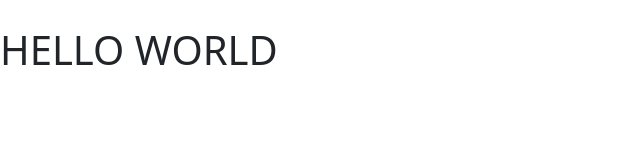
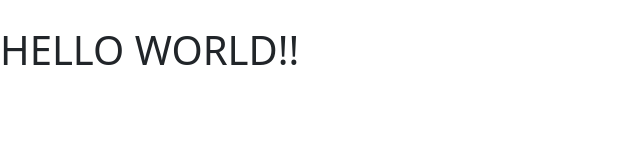
Before and after one commit to jcastaneda2022/ultra-emart, a plain HTML site: page index.html in a window 1280 px wide. Shown: the full height of the page, 0-640 px from the left. Drawn offline with Linux system fonts and the light colour scheme.

Commit message:
modify index.html

```diff
--- a/index.html
+++ b/index.html
@@ -18,7 +18,7 @@
         <a href="index.html" class="navbar-brand"></a>
       </div>
     </nav>
-    <h1>HELLO WORLD</h1>
+    <h1>HELLO WORLD!!</h1>
 
     <!-- ---- Bootstrap JS ---- -->
     <script src="js/bootstrap.bundle.min.js"></script>
```
